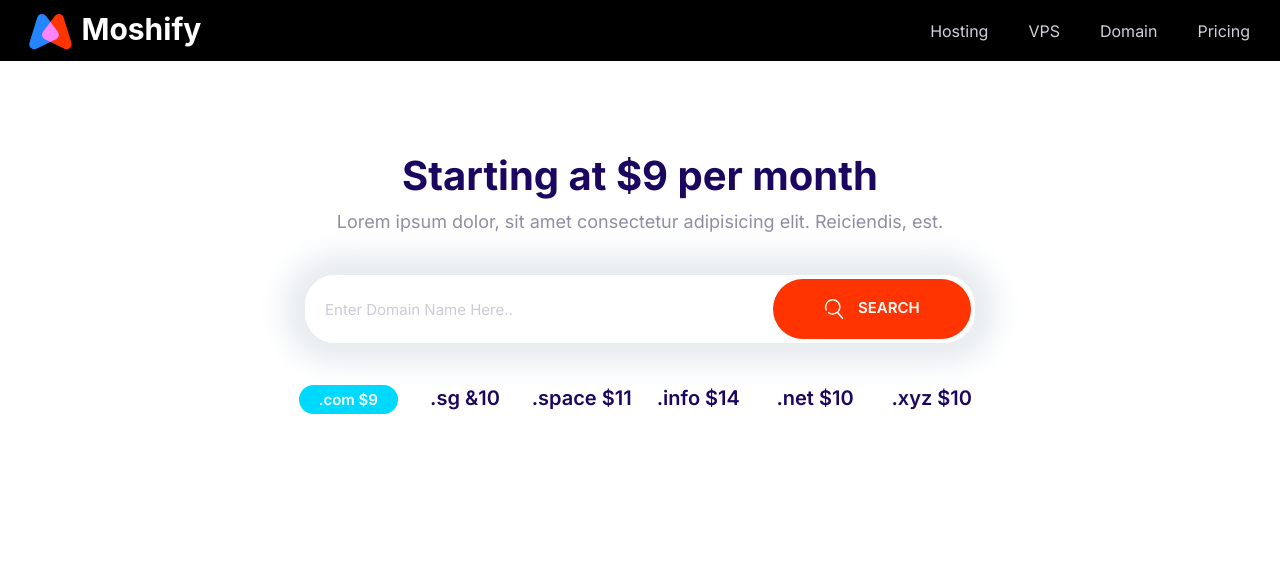
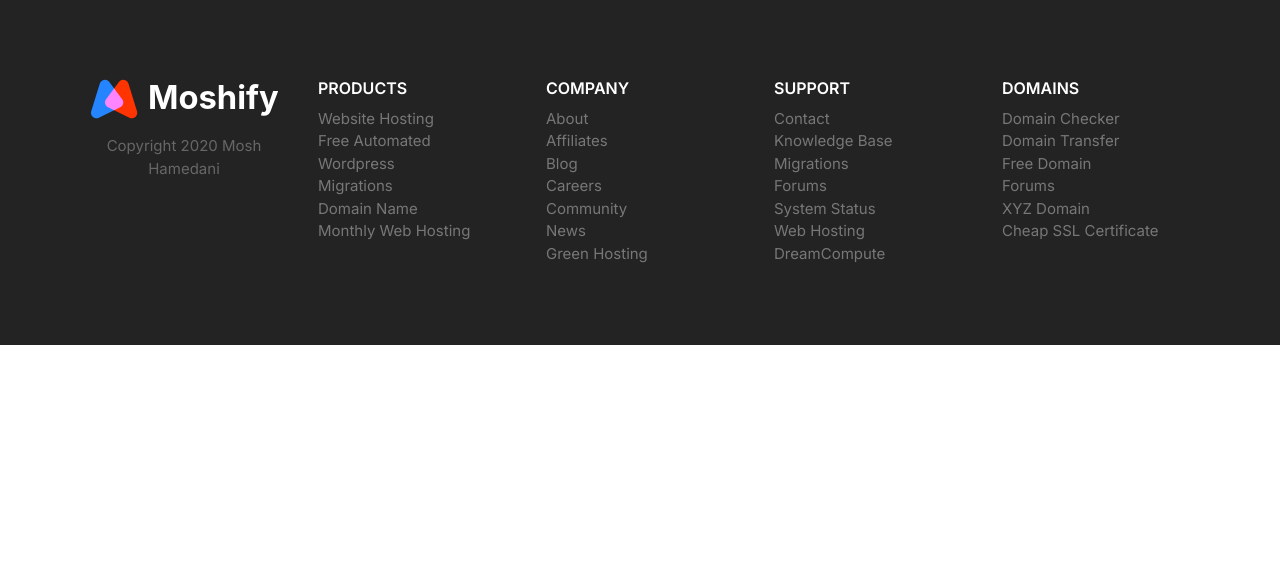
Before and after one commit to 98ganesham/HTML-CSS, a plain HTML site: page HTMLwithMosh/index.html in a window 1280 px wide. Drawn offline with Linux system fonts and the light colour scheme; files that its build step writes are made by us from their sources.

Commit message:
HTML-CSS

```diff
--- a/HTMLwithMosh/index.html
+++ b/HTMLwithMosh/index.html
@@ -7,57 +7,105 @@
     <title>Document</title>
     <link rel="preconnect" href="https://fonts.gstatic.com" />
     <link href="https://fonts.googleapis.com/css2?family=Inter:wght@400;600;700&display=swap" rel="stylesheet" />
-    <link rel="stylesheet" href="css/normalize.css" />
-    <link rel="stylesheet" href="Style.css">
+    <link rel="stylesheet" href="normalize.css" />
+    <link rel="stylesheet" href="Style.css" />
 </head>
 
 <body>
-    <header>
-        <nav class="nav collapsible collapsible--expanded">
-            <a class="nav__brand" href="/"><img src="/images/logo.svg" alt=""></a>
-            <svg class="icon icon--white nav__toggler">
-                <use xlink:href="/images/sprite.svg#menu"></use>
+    <footer class="block block--dark footer">
+        <div class="container grid footer__sections">
+            <section class="collapsible collapsible--expanded footer__section">
+                <header class="collapsible__header">
+                    <h2 class="collapsible__heading footer__heading">Products</h2>
+                    <svg class="icon icon--white collapsible__chevron">
+                        <use xlink:href="/images/sprite.svg#chevron"></use>
                     </svg>
-            <ul class="list nav__list collapsible__content">
-                <li class="nav__item"><a href="#">Hosting</a></li>
-                <li class="nav__item"><a href="#">VPS</a></li>
-                <li class="nav__item"><a href="#">Domain</a></li>
-                <li class="nav__item"><a href="#">Pricing</a></li>
-            </ul>
-
-        </nav>
 
                 </header>
-    <section class="block container block-domain">
-        <header class="block__header">
-            <h2>Starting at $9 per month</h2>
-            <p>Lorem ipsum dolor, sit amet consectetur adipisicing elit. Reiciendis, est.</p>
+                <div class="collapsible__content">
+                    <ul class="list">
+                        <li><a href="#">Website Hosting</a></li>
+                        <li><a href="#">Free Automated Wordpress</a></li>
+                        <li><a href="#">Migrations</a></li>
+                        <li><a href="#">Domain Name</a></li>
+                        <li><a href="#">Monthly Web Hosting</a></li>
+                    </ul>
+                </div>
+
+            </section>
+            <section class="collapsible footer__section ">
+                <header class="collapsible__header">
+                    <h2 class="collapsible__heading footer__heading">Company</h2>
+                    <svg class="icon icon--white collapsible__chevron">
+                        <use xlink:href="/images/sprite.svg#chevron"></use>
+                    </svg>
 
                 </header>
-        <div class="input-group">
+                <div class="collapsible__content">
+                    <ul class="list">
+                        <li><a href="#">About</a></li>
+                        <li><a href="#">Affiliates</a></li>
+                        <li><a href="#">Blog</a></li>
+                        <li><a href="#">Careers</a></li>
+                        <li><a href="#">Community</a></li>
+                        <li><a href="#">News</a></li>
+                        <li><a href="#">Green Hosting</a></li>
+                    </ul>
+                </div>
 
-            <input type="text" class="input" placeholder="Enter Domain Name Here..">
-            <button class="btn btn--accent">
-                <svg class="icon icon--white">
-                    <use xlink:href="/images/sprite.svg#search"></use>
+            </section>
+            <section class="collapsible footer__section">
+                <header class="collapsible__header">
+                    <h2 class="collapsible__heading footer__heading">Support</h2>
+                    <svg class="icon icon--white collapsible__chevron">
+                        <use xlink:href="/images/sprite.svg#chevron"></use>
                     </svg>
-                Search</button>
+
+                </header>
+                <div class="collapsible__content">
+                    <ul class="list">
+                        <li><a href="#">Contact</a></li>
+                        <li><a href="#">Knowledge Base</a></li>
+                        <li><a href="#">Migrations</a></li>
+                        <li><a href="#">Forums</a></li>
+                        <li><a href="#">System Status</a></li>
+                        <li><a href="#">Web Hosting</a></li>
+                        <li><a href="#">
+                                DreamCompute
+                            </a></li>
+                    </ul>
                 </div>
-        <ul class="list block-domain__prices">
-            <li>
-                <span class="badge badge--secondary">
-                    .com $9
-                </span>
-            </li>
-            <li>.sg &10</li>
-            <li>.space $11</li>
-            <li>.info $14</li>
-            <li>.net $10</li>
-            <li>.xyz $10</li>
+
+            </section>
+            <section class="collapsible footer__section">
+                <header class="collapsible__header">
+                    <h2 class="collapsible__heading footer__heading">Domains</h2>
+                    <svg class="icon icon--white collapsible__chevron">
+                        <use xlink:href="/images/sprite.svg#chevron"></use>
+                    </svg>
+
+                </header>
+                <div class="collapsible__content">
+                    <ul class="list">
+                        <li><a href="#">Domain Checker</a></li>
+                        <li><a href="#">Domain Transfer</a></li>
+                        <li><a href="#">Free Domain</a></li>
+                        <li><a href="#">Forums</a></li>
+                        <li><a href="#">XYZ Domain</a></li>
+                        <li><a href="#">Cheap SSL Certificate</a></li>
+
                     </ul>
+                </div>
+
+            </section>
+            <section class="footer__brand">
+                <img src="/images/logo.svg" alt="">
+                <p class="footer__copyright">Copyright 2020 Mosh Hamedani</p>
             </section>
 
-    <script src="main.js"></script>
+        </div>
+    </footer>
+    <script src="js/main.js"></script>
 </body>
 
 </html>
```
Also changed, not shown: HTMLAllComponents/28.PutHeroNavigation Bar with fix searchbar.html (+63 -0 lines), images.logo.svg (added), images/Resize images/ipad@1x.png (deleted), images/Resize images/ipad@1x.webp (deleted), images/Resize images/ipad@2x.png (deleted), images/Resize images/ipad@2x.webp (deleted), images/new Banner Images for HTML/banner.png (deleted), images/new Banner Images for HTML/banner.webp (deleted), images/new Banner Images for HTML/banner@2x.png (deleted), images/new Banner Images for HTML/banner@2x.webp (deleted), images/new Banner Images for HTML/logo.svg (deleted), images/new Banner Images for HTML/popular.svg (deleted), images/new Banner Images for HTML/sprite.svg (deleted), images/new Banner Images for HTML/testimonial.jpg (deleted), 1 more files. Lines whose indentation alone changed are shown as unchanged.
